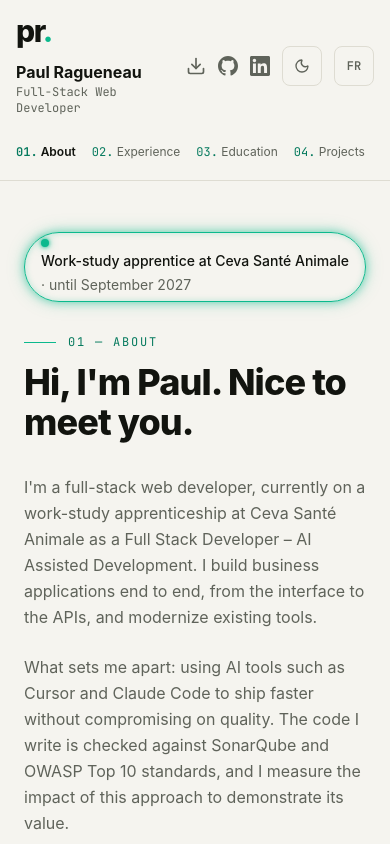
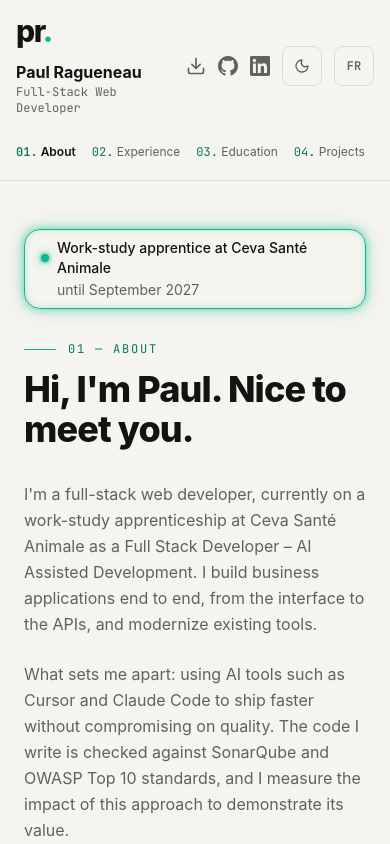
Before and after one commit to Periicles/portfolio, a Next.js app: page /en in a window 390 px wide. Shown: the top 844 px of the page. Built offline with nearby package versions, Linux system fonts and the light colour scheme.

Commit message:
fix(ui): aligner le détail de la pastille sous son texte sur mobile, sans séparateur

```diff
--- a/app/components/StatusBadge.tsx
+++ b/app/components/StatusBadge.tsx
@@ -7,10 +7,15 @@ export default function StatusBadge({ locale }: { locale: Locale }) {
     const { text, detail } = getDictionary(locale).status
 
     return (
-        <p className="neon-badge mb-8 inline-flex flex-wrap items-center gap-x-2 gap-y-1 rounded-full border border-accent px-4 py-1.5 text-sm text-muted">
+        <p className="neon-badge mb-8 inline-grid grid-cols-[auto_1fr] items-center gap-x-2 gap-y-0.5 rounded-2xl border border-accent px-4 py-2 text-sm text-muted sm:inline-flex sm:rounded-full sm:py-1.5">
             <span aria-hidden className="neon-dot h-2 w-2 shrink-0 rounded-full bg-accent" />
             <span className="text-ink font-medium">{text}</span>
-            <span>· {detail}</span>
+            {/* Sur mobile, le détail passe sur sa propre ligne, aligné sous le
+                texte : le séparateur n'est utile que sur une seule ligne. */}
+            <span className="col-start-2">
+                <span aria-hidden className="hidden sm:inline">· </span>
+                {detail}
+            </span>
         </p>
     )
 }
```
